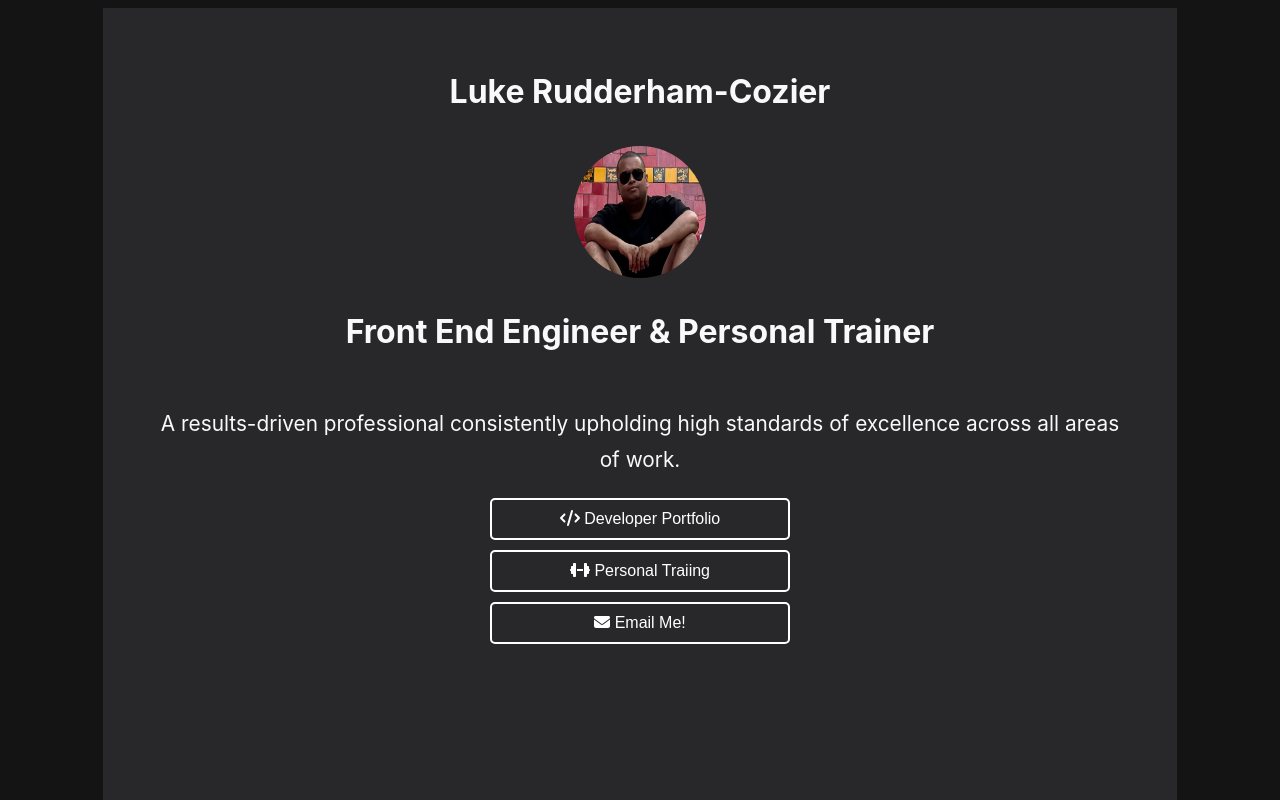
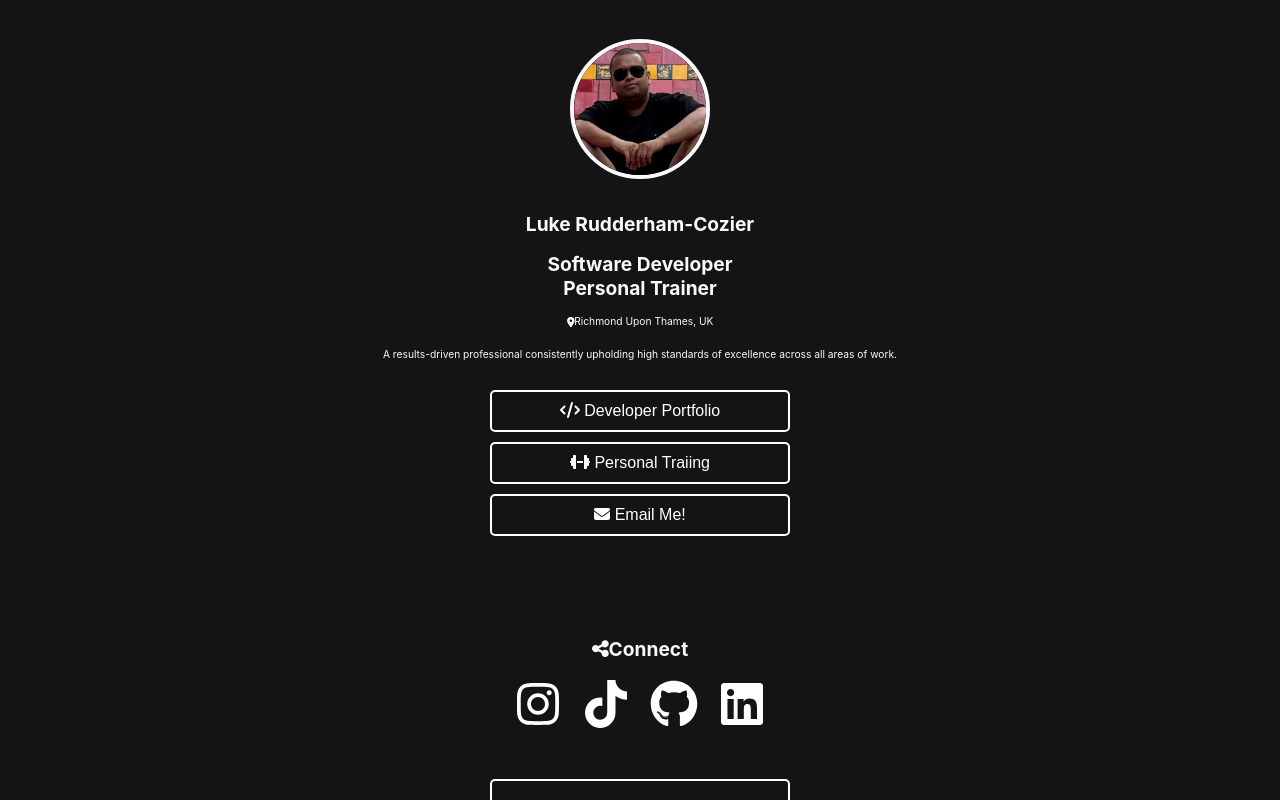
Before and after one commit to LRCozier/lacozier-businesscard, a React (Vite) app in the folder businesscard/: page / in a window 1280 px wide. Shown: the top 800 px of the page. Built offline with nearby package versions, Linux system fonts and the light colour scheme.

Commit message:
Refactor: Apply UI mockup styling

```diff
--- a/businesscard/src/App.css
+++ b/businesscard/src/App.css
@@ -1,12 +1,10 @@
 :root {
-  /*colours*/
   --bg-color-body: #141414;
   --bg-color-main: #28282B;
+  --bg-color-footer: #222222;
   --text-primary: #f9f9fb;
   --text-secondary: #6b7280;
   --border-color: #e5e7eb;
-
-  /*font sizes*/
   --fs-700: 1.5625rem;
   --fs-400: 0.64rem;
   --fs-700-heading: 1rem;
@@ -17,12 +15,10 @@ body {
   color: var(--text-primary);
   font-family: 'Inter', sans-serif;
   font-size: var(--fs-400);
-  line-height: 1.7;
   min-height: 100dvh;
 }
 
 main{
-  background-color: var(--bg-color-main);
   max-width: 50%;
   margin-inline: auto;
 }
@@ -35,17 +31,50 @@ section {
 }
 
 section h1, h2, h3{
-  font-size: 2rem;
+  font-size: 1.2rem;
 }
-section p {
-  font-size: 1.3rem;
+
+.profile-card {
+  background-color: var(--bg-color-main);
+  border: 2px solid var(--border-color);
+  border-radius: 15px;
+  padding: 2em;
+  margin-bottom: 20px;
+  display: flex;
+  flex-direction: column;
+  align-items: center;
+  text-align: center;
+  box-shadow: 0 4px 8px rgba(0, 0, 0, 0.2);
 }
 
 .profilepic {
   height: 132px;
   width: 132px;
-  margin: auto;
   border-radius: 50%;
+  object-fit: cover;
+  margin-bottom: 15px;
+  border: 4px solid var(--text-primary);
+}
+
+.profile-card h1 {
+  font-size: 2.2rem;
+  margin-bottom: 5px;
+  color: var(--text-primary);
+}
+
+.profile-card h2 {
+  font-size: 1.5rem;
+  font-weight: normal;
+  margin-bottom: 10px;
+  color: var(--text-secondary);
+}
+
+.profile-card .profile-location {
+  font-size: 1rem;
+  color: var(--text-secondary);
+  display: flex;
+  align-items: center;
+  gap: 5px;
 }
 
 .buttons-container {
@@ -53,16 +82,43 @@ section p {
   flex-direction: column;
   align-items: center;
   width: 100%;
-  margin-bottom: 20px;
+  max-width: 300px;
+  margin-inline: auto;
+  margin-top: 20px;
 }
 
 button{
+  background-color: var(--bg-color-body);
+  border: 2px solid white;
+  color: white;
+  padding: 10px 20px;
+  text-decoration: none;
+  display: block;
+  cursor: pointer;
+  border-radius: 5px;
+  transition: background-color 0.3s ease, color 0.3s ease;
+  font-size: 1rem;
+  width: 100%;
+  margin-bottom: 10px;
+}
+
+button:last-child {
+    margin-bottom: 0;
+}
+
+button:hover{
+  background-color: white;
+  color: var(--text-secondary);
+  border-color: white;
+}
+
+.email-link-button {
   background-color: var(--bg-color-main);
   border: 2px solid white;
   color: white;
   padding: 10px 20px;
   text-decoration: none;
-  display: inline-block;
+  display: block;
   cursor: pointer;
   border-radius: 5px;
   transition: background-color 0.3s ease, color 0.3s ease;
@@ -71,18 +127,16 @@ button{
   margin-bottom: 10px;
   max-width: 300px;
 }
-
-button:last-child{
-  margin-bottom: 0;
+.email-link-button:last-of-type {
+    margin-bottom: 0;
 }
 
-button:hover{
+.email-link-button:hover {
   background-color: white;
   color: var(--text-secondary);
   border-color: white;
 }
 
-/* START - Footer Styles */
 .socials {
   display: flex;
   flex-direction: row;
@@ -113,10 +167,6 @@ button:hover{
   width: 3rem;
 }
 
-/* END - Footer Styles */
-
-/*START - MOBILE STYLES*/
-
 @media only screen and (max-width: 600px) {
   main{
     max-width: 80%;
@@ -131,10 +181,6 @@ section p {
 
 }
 
-/*END - MOBILE STYLES*/
-
-/*START - TABLET STYLES*/
-
 @media only screen and (min-width: 768px) {
   main{
     max-width: 80%;
@@ -142,13 +188,8 @@ section p {
 
 }
 
-/*END - TABLET STYLES*/
-
-/*START - LAPTOP/DESKTOP STYLES*/
 @media only screen and (min-width: 992px) {
   main {
     max-width: 85%;
   }
 }
-
-/*END - LAPTOP/DESKTOP STYLES*/
--- a/businesscard/src/components/about.tsx
+++ b/businesscard/src/components/about.tsx
@@ -3,6 +3,7 @@ import Profilepicture from '../assets/Profilepicture.jpg';
 import { useState, useEffect } from "react";
 import { faCode, faDumbbell } from "@fortawesome/free-solid-svg-icons";
 import { FontAwesomeIcon } from "@fortawesome/react-fontawesome";
+import Profile from "./profile";
 
 interface data {
   name: string;
@@ -60,10 +61,10 @@ const About = () => {
   return(
     <>
     <section className="section-about">
-    <h1>{data.name}</h1>
-    <img src={Profilepicture} alt="Profile Picture Luke Rudderham-Cozier" className="profilepic"/>
-    <h2>{data.title}</h2>
-    <p>{data.about}</p>
+      <Profile />
+    <div className="card-container">
+      <p>{data.about}</p>
+    </div>
     <div className="buttons-container">
       <button className="btn" onClick={() => window.open()}> <FontAwesomeIcon icon={faCode} /> Developer Portfolio</button>
       <button className="btn" onClick={() => window.open()}> <FontAwesomeIcon icon={faDumbbell} /> Personal Traiing</button>
```
Also changed, not shown: 1 other file (tests, documents, lock files or other folders).
